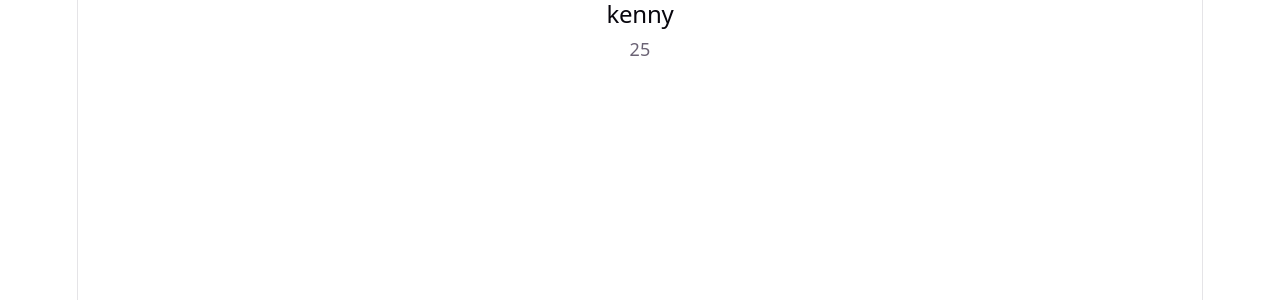
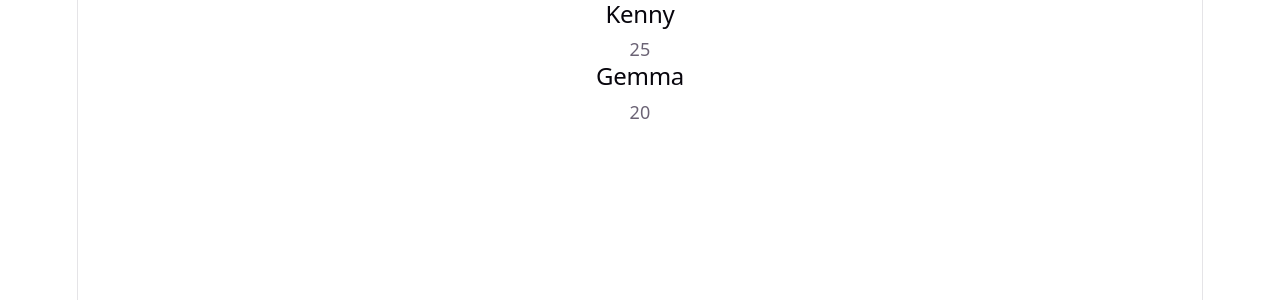
Before and after one commit to kenny-cfg/react-app-css, a React (Vite) app: page / in a window 1280 px wide. Shown: the top 300 px of the page. Built offline with nearby package versions, Linux system fonts and the light colour scheme.

Commit message:
Profile card container

```diff
--- a/src/App.jsx
+++ b/src/App.jsx
@@ -1,16 +1,9 @@
-import { useState } from 'react'
-import heroImg from './assets/hero.png'
-import reactLogo from './assets/react.svg'
-import viteLogo from './assets/vite.svg'
-import './App.css'
-import ProfileCard from './ProfileCard'
+import ProfileCardContainer from './profile-card/ProfileCardContainer'
 
 function App() {
-  const [count, setCount] = useState(0)
-
   return (
     <div>
-      <ProfileCard name="kenny" age="25" />
+      <ProfileCardContainer />
     </div>
   )
 }
--- /dev/null
+++ b/src/profile-card/ProfileCardContainer.jsx
@@ -0,0 +1,25 @@
+import ProfileCard from "./ProfileCard";
+
+const ProfileCardContainer = () => {
+  const people = [
+    {
+      name: 'Kenny',
+      age: 25
+    },
+    {
+      name: 'Gemma',
+      age: 20
+    }
+  ]
+  return <>
+    {
+      people
+        .map(person => <ProfileCard
+          name={person.name}
+          age={person.age}
+        />)
+    }
+  </>
+}
+
+export default ProfileCardContainer;
```
Also changed, not shown: src/profile-card/ProfileCard.jsx (renamed from src/ProfileCard.jsx).
